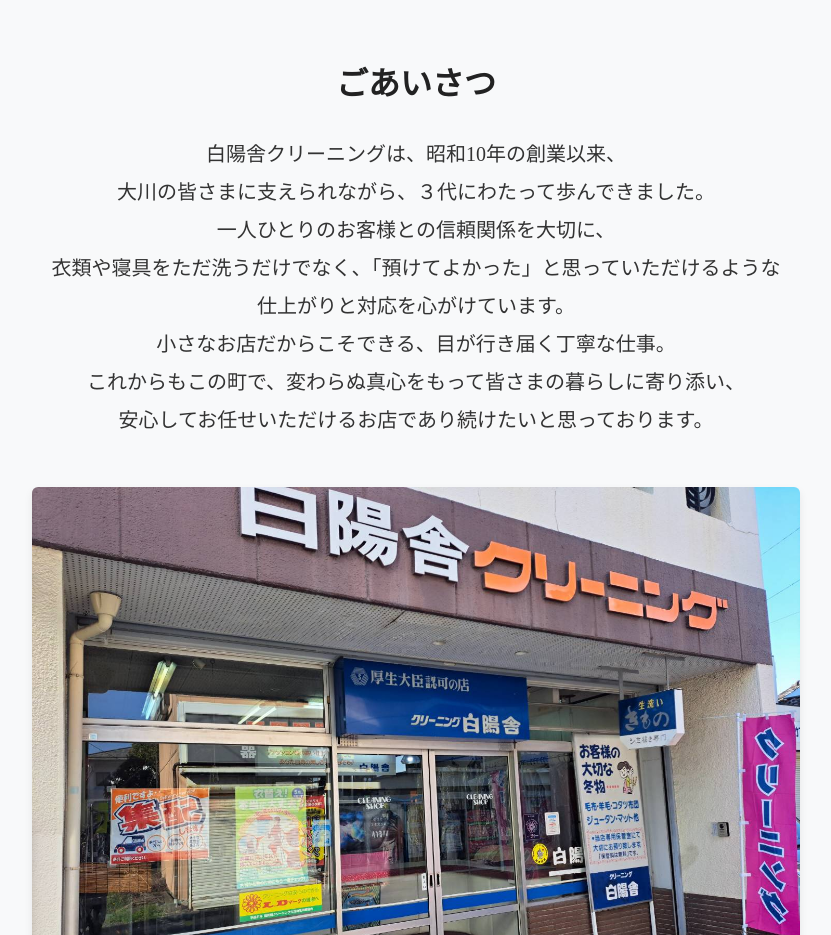
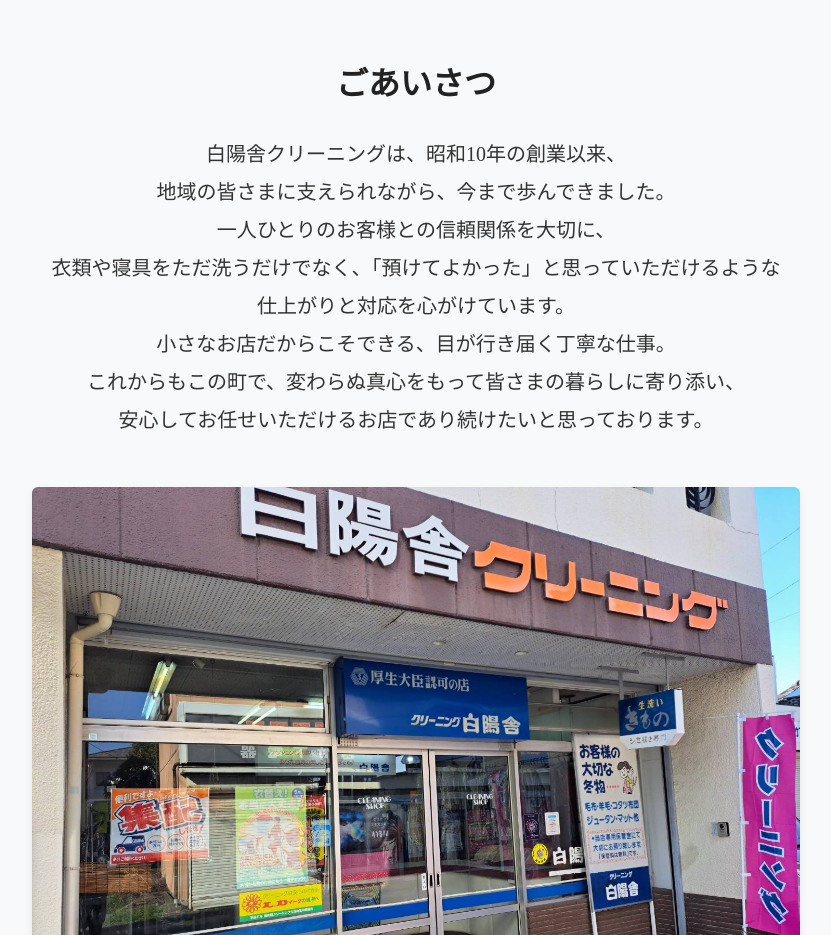
Before and after one commit to sachikohara/hakuyosha-cleaning, a plain HTML site: page index.html in a window 1280 px wide. Shown: the part 840-1775 px from the top of the page, without its empty margins (224-1055 px from the left). Drawn offline with nearby package versions, Linux system fonts and the light colour scheme.

Commit message:
Update index.html

```diff
--- a/index.html
+++ b/index.html
@@ -59,7 +59,7 @@
         <h2 class="section-title">ごあいさつ</h2>
         <p class="fs-5 greeting-text">
           白陽舎クリーニングは、昭和10年の創業以来、<br>
-          大川の皆さまに支えられながら、３代にわたって歩んできました。<br>
+          地域の皆さまに支えられながら、今まで歩んできました。<br>
           一人ひとりのお客様との信頼関係を大切に、<br>
           衣類や寝具をただ洗うだけでなく、「預けてよかった」と思っていただけるような<br>
           仕上がりと対応を心がけています。<br>
```
